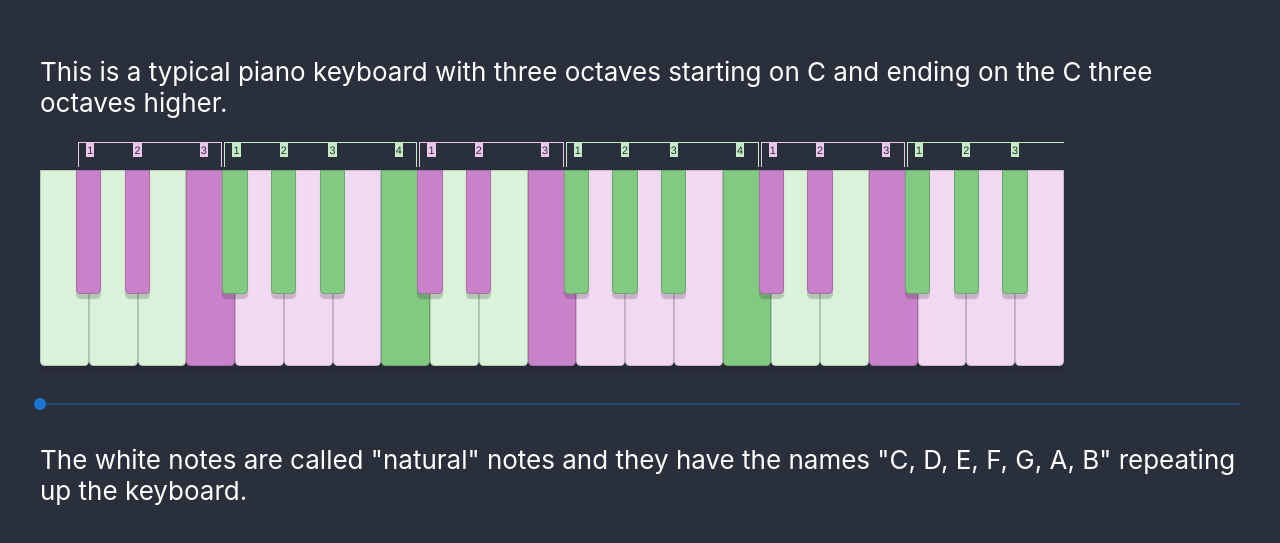
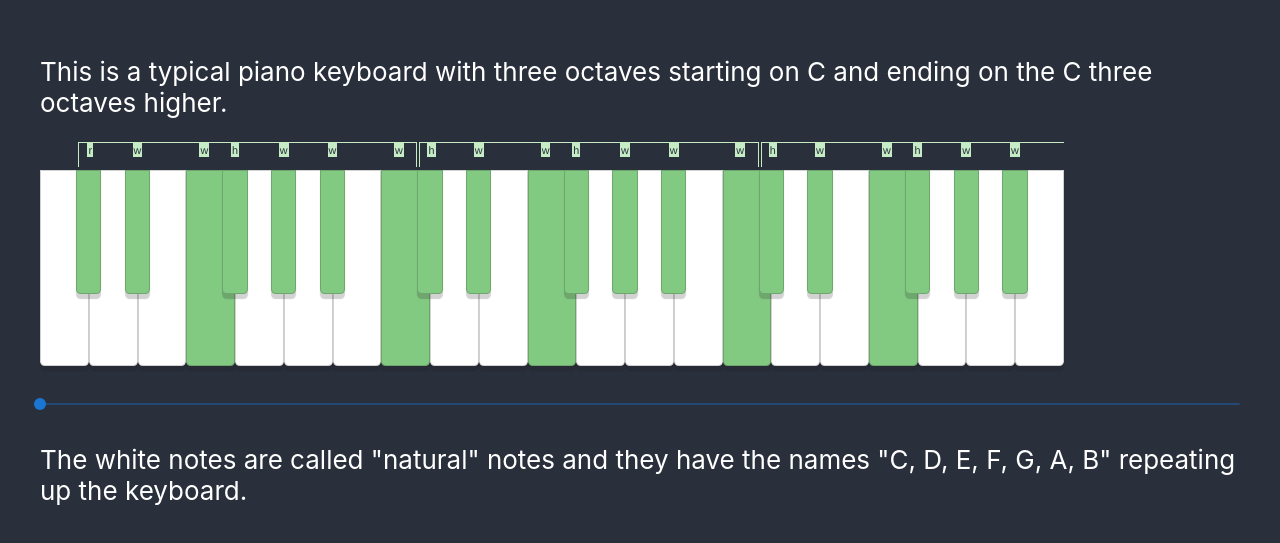
Before and after one commit to jakerr/music-blog, a React (Create React App) app: page / in a window 1280 px wide. Shown: the part 159-702 px from the top of the page. Built offline with nearby package versions, Linux system fonts and the light colour scheme.

Commit message:
Style whole/half method highlighter

```diff
--- a/src/App.tsx
+++ b/src/App.tsx
@@ -147,6 +147,8 @@
     const animUpTo = progress >= 0.001 ? Math.floor(progress * notes.length) : -1;
     for (const highlighter of highlighterList) {
       notes.forEach((note, index) => {
+        note.bracket = undefined;
+        note.highlight = undefined;
         if (!highlighter.opts.shouldAnimate || index <= animUpTo) {
           highlighter?.accept(note);
         }
@@ -195,40 +197,40 @@
 }
 
 function App() {
-  const from: Note = {
+  const C0: Note = {
     name: "C",
     oct: 0,
   }
-  const to: Note = {
+  const C3: Note = {
     name: "C",
     oct: 3,
   }
-  const sharp: Note = {...from, acc:"#"}
-  const aSharp: Note = {...from, name: "C", acc:"#"}
+  const sharp: Note = {...C0, acc:"#"}
+  const aSharp: Note = {...C0, name: "C", acc:"#"}
   const highlighterList: KeyHighlighter[] = [
-    new KeyHighlighter({
-        startNote: from,
-        pattern: [6],
-        oddColor: "tone-color-1 lighten",
-        evenColor: "tone-color-2 lighten",
-        shouldAnimate: false,
-        bracketStyle : "none"
-    }),
+    // new KeyHighlighter({
+    //     startNote: from,
+    //     pattern: [6],
+    //     oddColor: "tone-color-1 lighten",
+    //     evenColor: "tone-color-2 lighten",
+    //     shouldAnimate: false,
+    //     bracketStyle : "none"
+    // }),
+    // new KeyHighlighter({
+    //     startNote: sharp,
+    //     pattern: [6],
+    //     oddColor: "tone-color-1 lighten",
+    //     evenColor: "tone-color-2 lighten",
+    //     shouldAnimate: false,
+    //     bracketStyle : "none"
+    // }),
     new KeyHighlighter({
         startNote: sharp,
-        pattern: [6],
-        oddColor: "tone-color-1 lighten",
-        evenColor: "tone-color-2 lighten",
-        shouldAnimate: false,
-        bracketStyle : "none"
-    }),
-    new KeyHighlighter({
-        startNote: aSharp,
         pattern: [3,4],
-        oddColor: "tone-color-1",
-        evenColor: "tone-color-2",
+        oddColor: "color-1",
+        evenColor: "color-1",
         shouldAnimate: true,
-        bracketStyle : "run-num"
+        bracketStyle : "whole-half"
     })
   ];
 
@@ -239,7 +241,7 @@
         <p>
           This is a typical piano keyboard with three octaves starting on C and ending on the C three octaves higher.
         </p>
-        <Keys from={from} to={to} size="large" highlighterList={highlighterList}></Keys>
+        <Keys from={C0} to={C3} size="large" highlighterList={highlighterList}></Keys>
         <p>
           The white notes are called "natural" notes and they have the names "C, D, E, F, G, A, B" repeating up the keyboard.
         </p>
--- a/src/KeyHighlighter.tsx
+++ b/src/KeyHighlighter.tsx
@@ -1,10 +1,12 @@
 import { Note, noteIndex } from './App';
+
+type HighlighterColor = "color-1" | "color-2"
 
 type KeyHighlighterOptions = {
   startNote: Note,
   pattern: number[],
-  oddColor: string,
-  evenColor: string,
+  oddColor: HighlighterColor,
+  evenColor: HighlighterColor,
   shouldAnimate: boolean,
   bracketStyle: "none" | "scale-num" | "run-num" | "whole-half",
 }
@@ -35,7 +37,13 @@
   }
 
   startRun(note: Note) {
-    this.addBracket(note, "left");
+    let bracketPos: "left" | "middle" | "right" = "left";
+    if (this.opts.bracketStyle === "whole-half") {
+      if (this.scaleNumber > 1) {
+        bracketPos = "middle";
+      }
+    }
+    this.addBracket(note, bracketPos);
     this.halfSteps = 0;
     this.runTarget = this.opts.pattern[this.patternIndex];
     this.patternIndex = this.patternIndex + 1;
@@ -45,7 +53,7 @@
   addBracket(note: Note, bracket: "left" | "right" | "middle") {
     if (this.opts.bracketStyle !== "none") {
       note.bracket = bracket;
-      note.bracketColor = this.parity === "odd" ? "bracket-color-1" : "bracket-color-2";
+      note.bracketColor = this.parity === "odd" ? `bracket-${this.opts.oddColor}` : `bracket-${this.opts.evenColor}`;
     }
   }
 
@@ -74,7 +82,13 @@
   }
 
   endRun(note: Note) {
-    this.addBracket(note, "right");
+    let bracketPos: "left" | "middle" | "right" = "right";
+    if (this.opts.bracketStyle === "whole-half") {
+      if (this.scaleNumber > 1 && this.scaleNumber < 7) {
+        bracketPos = "middle";
+      }
+    }
+    this.addBracket(note, bracketPos);
     this.parity = this.parity === "odd" ? "even" : "odd";
     if (this.patternIndex >= this.opts.pattern.length) {
       this.parity = "searching";
@@ -85,12 +99,11 @@
   }
 
   doHighlight(note: Note) {
-    const color = this.parity === "odd" ? this.opts.oddColor : this.opts.evenColor;
+    const color = this.parity === "odd" ? `tone-${this.opts.oddColor}` : `tone-${this.opts.evenColor}`;
     this.currentRun += 1;
     this.scaleNumber += 1;
     note.highlight = color;
     this.addBracketLabel(note);
-    console.log(`Highlight ${note.name}${note.acc ?? ""}${note.oct} with ${note.highlight}`);
     if (this.currentRun >= this.runTarget) {
       this.endRun(note);
     }
```
